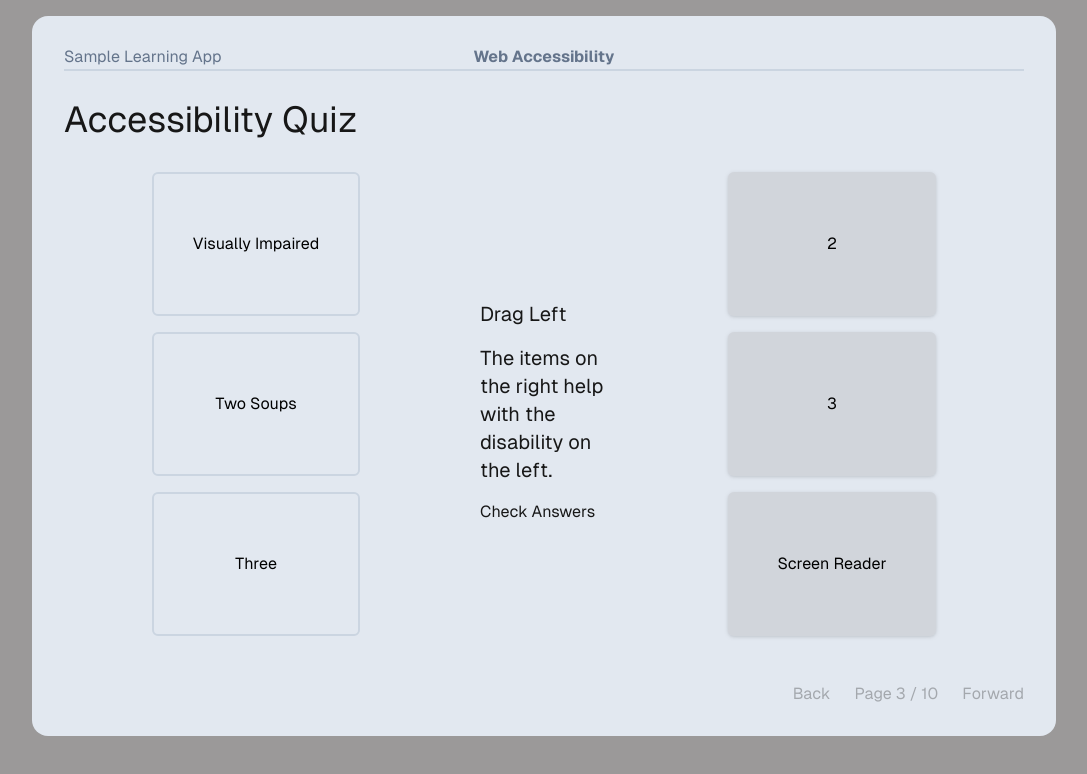
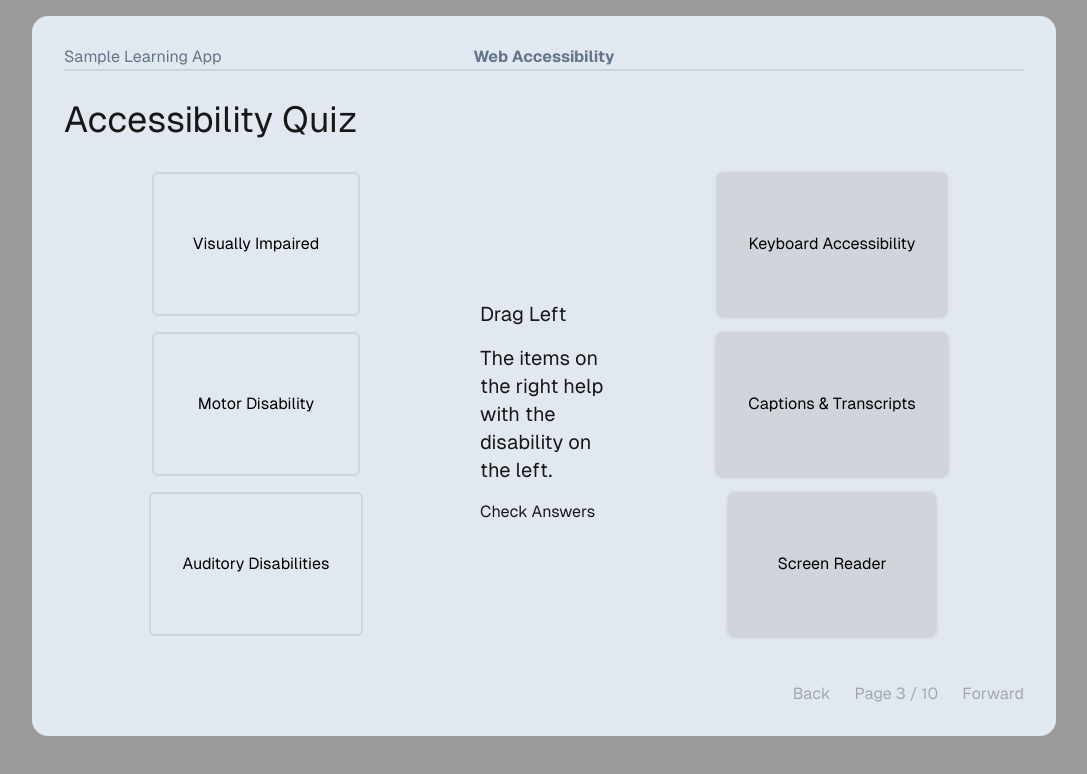
Before and after one commit to spacegiant/sample-learning-app, a Next.js app: page / in a window 1280 px wide. Shown: the top 774 px of the page, without its empty margins (96-1183 px from the left). Built offline with nearby package versions, Linux system fonts and the light colour scheme.

Commit message:
Refactor data to be reflect the real world

```diff
--- a/src/data/data.ts
+++ b/src/data/data.ts
@@ -36,15 +36,15 @@ export const data: Data = {
             },
             {
               questionId: "question-2",
-              questionLabel: "Two Soups",
+              questionLabel: "Motor Disability",
               answerId: "answer-2",
-              answer: "2",
+              answer: "Keyboard Accessibility",
             },
             {
               questionId: "question-3",
-              questionLabel: "Three",
+              questionLabel: "Auditory Disabilities",
               answerId: "answer-3",
-              answer: "3",
+              answer: "Captions & Transcripts",
             },
             // {
             //   questionId: "question-4",
```
